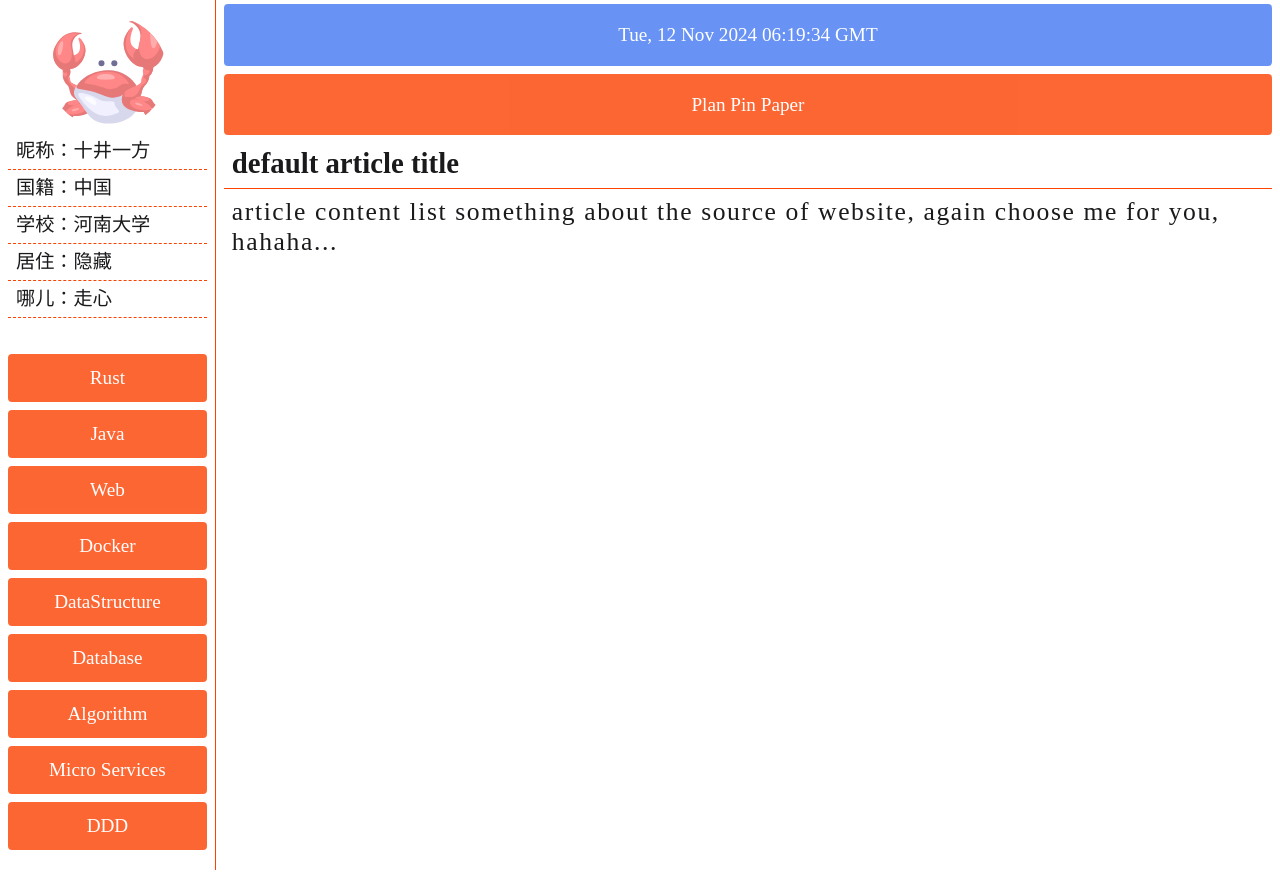
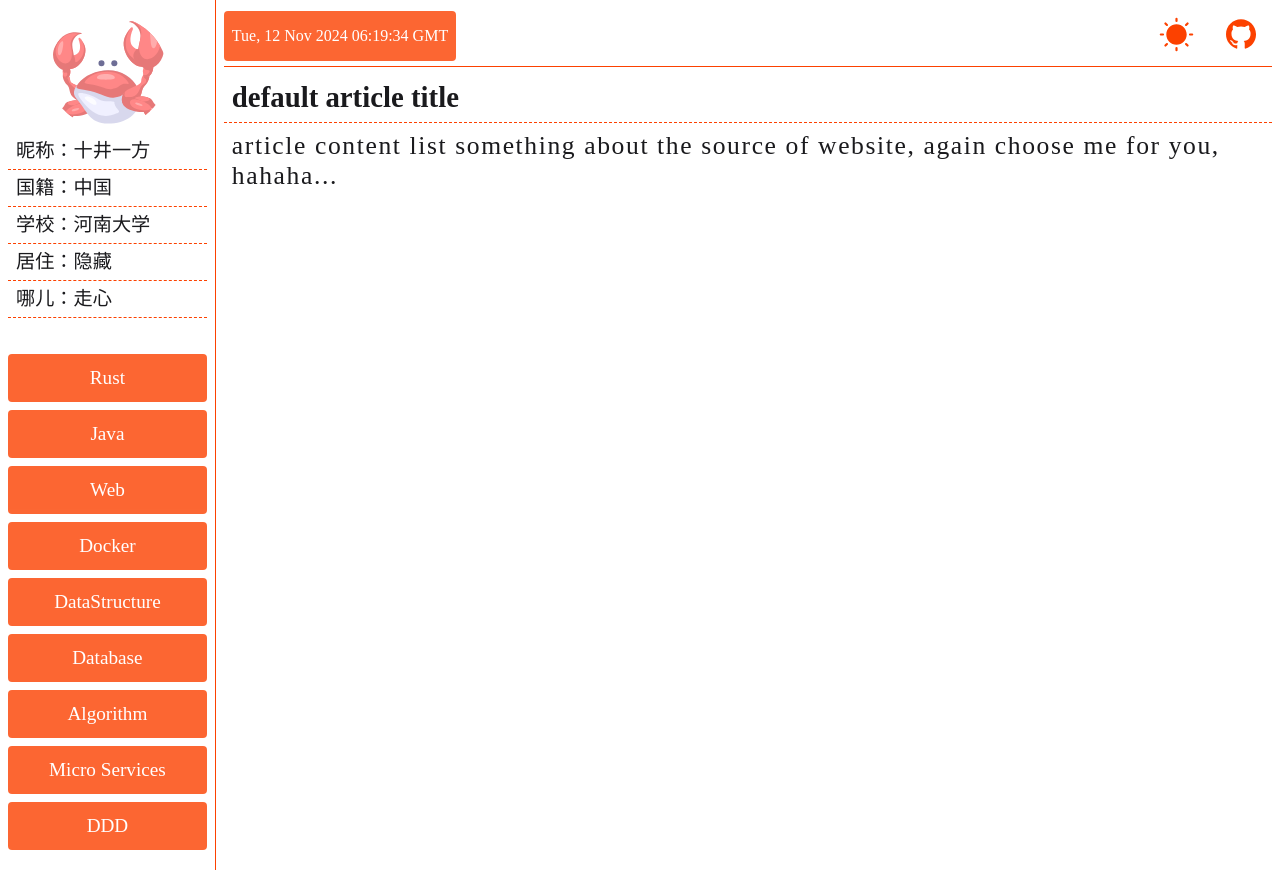
Before and after one commit to Phascolarctos/phascolarctos.github.io, a plain HTML site: page index.html in a window 1280 px wide. Drawn offline with Linux system fonts and the light colour scheme.

Commit message:
update home page

```diff
--- a/index.html
+++ b/index.html
@@ -12,7 +12,7 @@
     <div id="app">
         <div id="left">
             <div class="avater">
-                <img src="./avater.svg" alt="Rust">
+                <img src="images/avater.svg" alt="Rust">
             </div>
             <div class="card">
                 <div class="tit">昵称：</div>
@@ -65,11 +65,23 @@
             </div>
         </div>
         <div id="right">
-            <div class="tmc">
-                <p id="tmc"></p>
-            </div>
-            <div class="tm">
-                <p>Plan Pin Paper</p>
+            <div id="hd">
+                <div class="tmc">
+                    <p id="tmc"></p>
+                </div>
+                <!-- <div class="tm">
+                    <p>Plan Pin Paper</p>
+                </div> -->
+                <div class="hd-right">
+                    <div class="ig">
+                        <img id="darkmode" src="images/sun.svg" alt="light mode" height="35px" width="35px">
+                    </div>
+                    <div class="ig">
+                        <a href="https://github.com/Phascolarctos" target="_blank">
+                            <img src="images/github.svg" alt="github" height="30px" width="30px">
+                        </a>
+                    </div>
+                </div>
             </div>
             <div id="arl">
                 <div id="tlt">述评丨开启中拉命运共同体建设新征程</div>
--- a/main.js
+++ b/main.js
@@ -37,3 +37,21 @@ for (let index = 0; index < dms.length; index++) {
         c.innerText = v.ctt
     })
 }
+
+const mode = document.getElementById("darkmode")
+const arl = document.getElementById("arl")
+let darkmode = false
+mode.addEventListener("click", (event) => {
+    mode.style.transition = "2s"
+    if (darkmode) {
+        document.body.style.backgroundColor = "#FFFFFF"
+        document.body.style.color = "#1A1A1D"
+        mode.src = "images/sun.svg"
+        darkmode = false
+    } else {
+        document.body.style.backgroundColor = "#0B192C"
+        document.body.style.color = "#FFFFFF"
+        mode.src = "images/moon.svg"
+        darkmode = true
+    }
+})
--- a/style.css
+++ b/style.css
@@ -91,19 +91,42 @@ body {
     align-items: center;
     flex-grow: 1;
     margin: 0 8px;
-    color: #FFFFFF;
+
+    #hd {
+        display: flex;
+        width: 100%;
+        flex-direction: row;
+        max-height: 60px;
+        align-items: center;
+        margin: 6px 0;
+        justify-content: space-between;
+        border-bottom: 0.2px solid #FC4100;
+
+        .hd-right {
+            display: flex;
+            flex-direction: row;
+            justify-content: center;
+            align-items: center;
+            div{
+                margin: 0 16px;
+            }
+            .ig {
+                border-radius: 50%;
+                align-content: center;
+            }
+        }
+    }
 
     .tm,
     .tmc {
-        width: 100%;
-        font-size: 1.2rem;
-        line-height: 100%;
-        padding: 2px 0;
-        text-align: center;
-        margin: 4px 0;
+        font-size: 1rem;
+        padding: 0 8px;
+        margin: 8px 0;
+        align-content: center;
         background-color: #FC4100;
         opacity: 0.8;
         border-radius: 4px;
+        color: #FFFFFF;
     }
 
     .tm:hover {
@@ -112,17 +135,12 @@ body {
         background-color: #4379F2;
     }
 
-    .tmc {
-        background-color: #4379F2;
-    }
-
     #arl {
-        color: #1A1A1D;
         width: 100%;
         justify-content: first baseline;
 
         #tlt {
-            border-bottom: .6px solid #FC4100;
+            border-bottom: .6px dashed #FC4100;
             padding: 8px;
             font-size: 1.8rem;
             font-weight: bolder;
@@ -132,6 +150,8 @@ body {
             padding: 8px;
             font-size: 1.6rem;
             letter-spacing: .1rem;
+            text-overflow: clip;
+            text-wrap: wrap;
         }
     }
 }
```
Also changed, not shown: images/avater.svg (renamed from avater.svg), images/github.svg (added), images/moon.svg (added), images/sun.svg (added), 2 other files.
